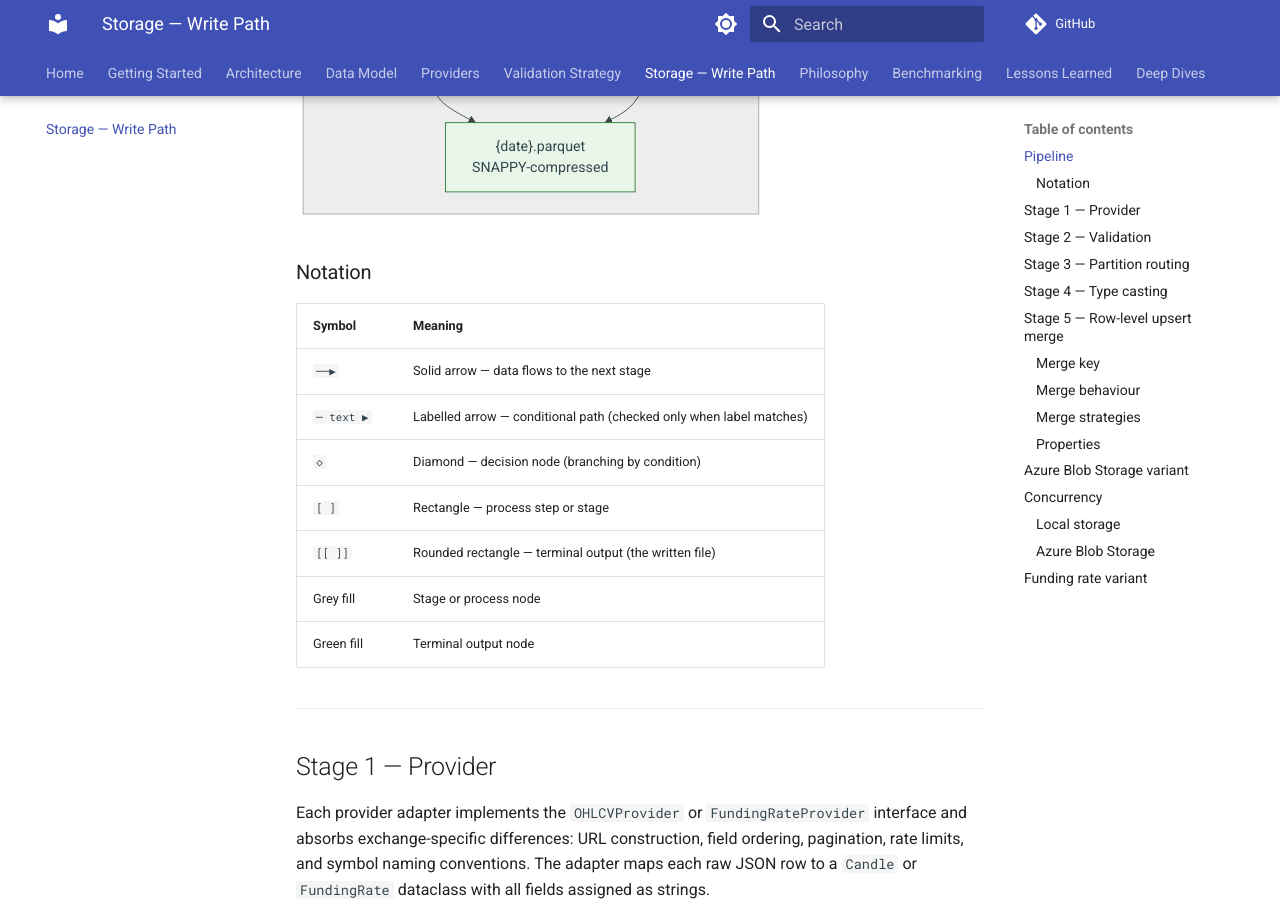
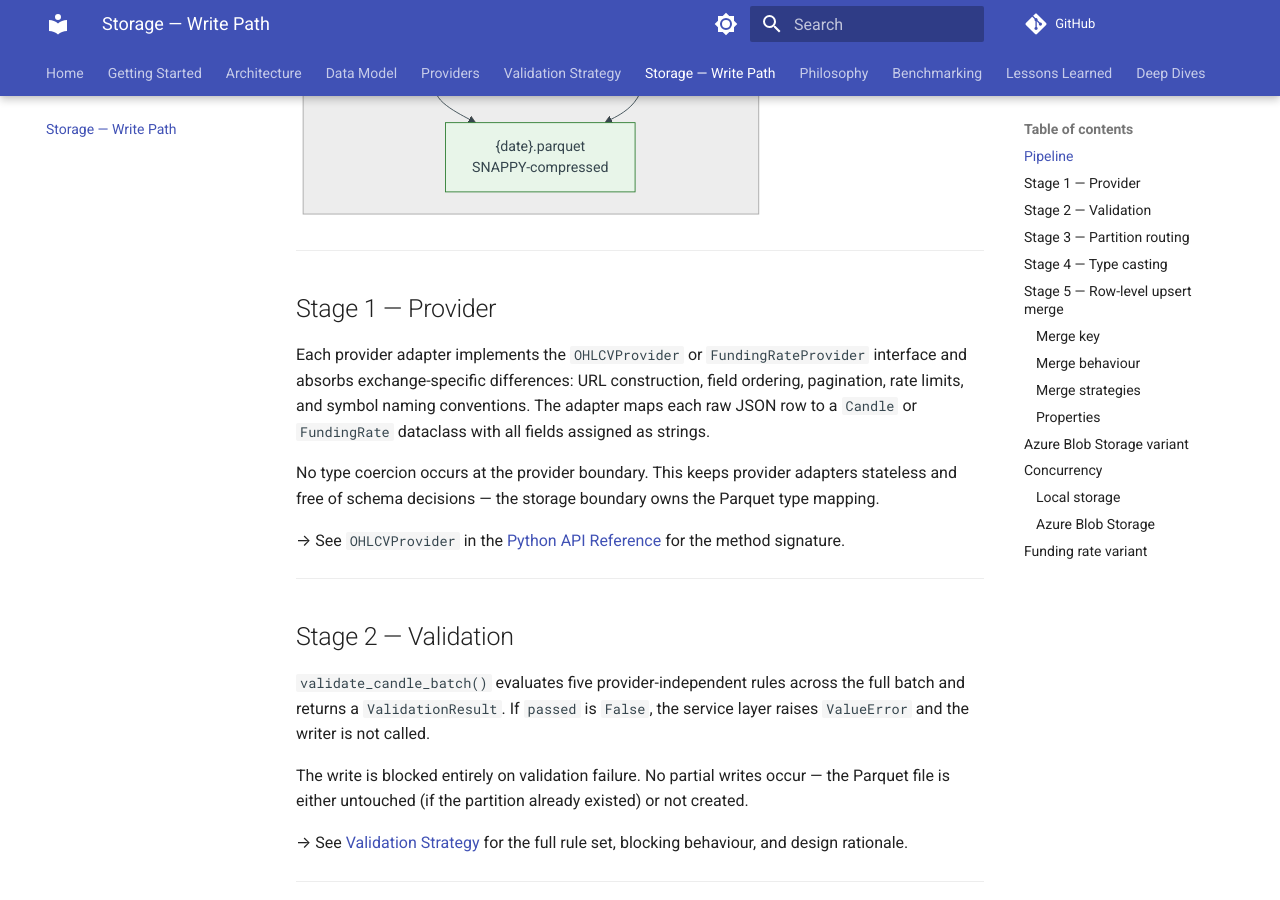
Before and after one commit to bigmikecreates/crypto-market-data-platform, an MkDocs documentation site: the page built from docs/storage-e2e.md, in a window 1280 px wide and 900 px high, scrolled down 1595 px. Built offline with MkDocs 1.6.1 and Material for MkDocs 9.7.7, drawn with Linux system fonts in a browser that asks for light colours; comment, search, counter and statistics services are not loaded.

Commit message:
docs: remove notation appendix, fix Stage 3 visual connection in pipeline diagram

````diff
--- a/docs/storage-e2e.md
+++ b/docs/storage-e2e.md
@@ -48,18 +48,6 @@
     class Start,S1,S2,S3,S4,S5,Merge,Direct stage;
     class Out output;
 ```
-
-### Notation
-
-| Symbol | Meaning |
-|--------|---------|
-| `──▶` | Solid arrow — data flows to the next stage |
-| `─ text ▶` | Labelled arrow — conditional path (checked only when label matches) |
-| `◇` | Diamond — decision node (branching by condition) |
-| `[  ]` | Rectangle — process step or stage |
-| `[[  ]]` | Rounded rectangle — terminal output (the written file) |
-| Grey fill | Stage or process node |
-| Green fill | Terminal output node |
 
 ---
 
````
Also changed, not shown: other parts of docs/storage-e2e.md (+2 -2 lines).
